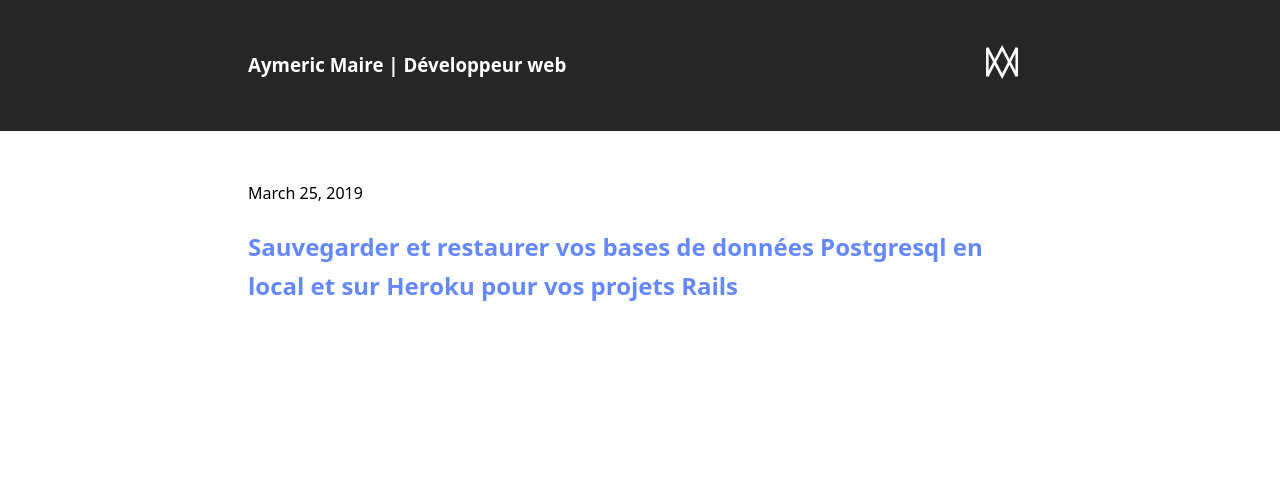
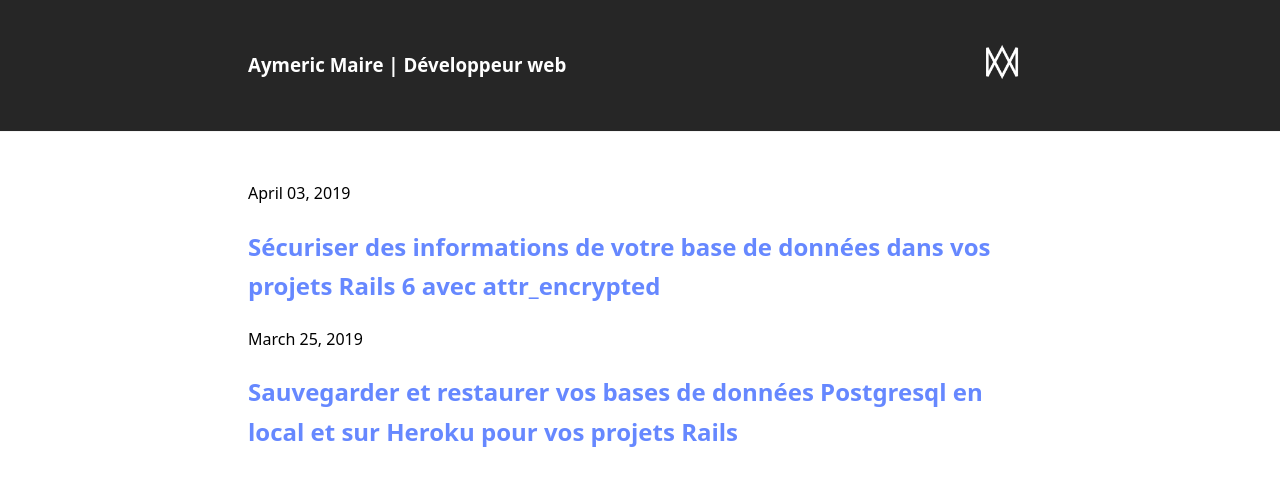
Before and after one commit to mairea/mairea.github.io, a Jekyll site: the page built from index.md, in a window 1280 px wide. Shown: the top 486 px of the page. Built offline with Jekyll 4.4.1, drawn with Linux system fonts in a browser that asks for light colours; the list of posts is cut into pages by our own code; part of the change alters nothing that is shown.

Commit message:
ARTICLE - Sécuriser des informations de votre base de données dans vos projets Rails 6 avec attr_encrypted

```diff
--- a/_layouts/home.html
+++ b/_layouts/home.html
@@ -30,6 +30,8 @@ layout: default
   {%- assign date_format = site.date_format | default: "%B %d, %Y" -%}
   <div>
     <time datetime="{{ post.date | date_to_xmlschema }}">{{ post.date | date: date_format }}</time>
+    </div>
+    <div>
     <h2><a href="{{ post.url | relative_url }}">{{ post.title }}</a></h2>
   </div>
   {% endfor %}
--- /dev/null
+++ b/_posts/2019-04-4-securiser-des-informations-en-base-de-donnees-dans-vos-projets-web.markdown
@@ -0,0 +1,106 @@
+---
+layout: post
+title:  "Sécuriser des informations de votre base de données dans vos projets Rails 6 avec attr_encrypted"
+date:   2019-04-03 13:37:00 -0500
+categories: rails heroku database
+---
+
+Si vous devez stocker de l'information sensible, il peut
+être parfois utile de ne pas la garder en clair dans votre base de données. Si celle
+ci est compromise, cela peut ralentir ou limiter les dégâts.
+
+Dans votre projet Rails, vous pouvez utiliser la gem [attr_encrypted](https://github.com/attr-encrypted/attr_encrypted) qui vous
+permettra de chiffrer des données en base lors d'un enregistrement.
+
+## Installer la gem attr_encrypted
+
+Dans votre gemfile et l'habituel **bundle install** pour l'installer:
+
+`Gemfile`
+{% highlight ruby %}
+gem "attr_encrypted"
+{% endhighlight %}
+
+## Préparer la configuration
+
+Afin de rendre le chiffrement/déchiffrement opérationnel, vous devez définir une
+clé de chiffrement. Plusieurs options sont disponibles ici. Dans notre cas, nous allons
+utiliser **une clé** et **un grain de sel (salt)**
+
+Pour ce faire, nous devons définir deux valeurs dans le système de [gestion de secret de rails](https://edgeguides.rubyonrails.org/security.html#custom-credentials). Pour cela, utiliser la commande suivante afin d'ouvrir un éditeur et y ajouter les secrets :
+{% highlight ruby %}
+EDITOR="subl3 --wait" rails credentials:edit
+{% endhighlight %}
+
+
+`config/credentials.yml.enc`
+{% highlight ruby %}
+# aws:
+#   access_key_id: 123
+#   secret_access_key: 345
+
+# Used as the base secret for all MessageVerifiers in Rails, including the one protecting cookies.
+secret_key_base: 14626f689452080d8c7d35b68d01392af9affa758f61705f4b762ad36a2bljqsd24905831a42209f1a0105
+attr_encrypted_key: aFG179ef8uiUptgufhbCjOYViSKRp72u
+attr_encrypted_salt: 5p4DZSDqPgFx3khFuqPONK8sOzeeZs4p
+{% endhighlight %}
+
+Votre fichier de secret devra contenir les éléments suivant :  **attr_encrypted_key** et **attr_encrypted_salt**.
+Pour générer des valeurs, vous pouvez utiliser le site [randomkeygen.com](https://randomkeygen.com/)
+
+## Mettre en place le chiffrement dans votre table
+
+Pour générer une table avec l'un des champs chiffré, ajoutez votre champ puis le même suivi de **_iv**, comme suit :
+
+{% highlight ruby %}
+rails generate model Document name:string secret_text:text secret_text_iv:string
+{% endhighlight %}
+
+Votre migration devrait ressembler à cela :
+
+`db/migrate/20190222185500_create_documents.rb`
+{% highlight ruby %}
+class CreateDocuments < ActiveRecord::Migration[6.0]
+  def change
+    create_table :documents do |t|
+      t.string :name
+      t.text :secret_text
+      t.text :secret__text_iv
+      t.timestamps
+    end
+  end
+end
+{% endhighlight %}
+
+Après avoir exécuté la migration avec **rails db:migrate**, il faut spécifier au
+model que l'on veut utiliser le chiffrement sur les champs.
+
+`app/models/document.rb`
+{% highlight ruby %}
+class Document < ApplicationRecord
+
+    validates :name, presence: true
+    validates :secret_url, presence: true
+
+    # --------------------------------------------------------------------------
+    # Encryption
+    # --------------------------------------------------------------------------
+
+    super_key = Rails.application.credentials.attr_encrypted_key
+    super_salt = Rails.application.credentials.attr_encrypted_salt
+
+    attr_encrypted :secret_text, key: super_key, salt: super_salt
+
+end
+{% endhighlight %}
+
+Par la suite, vous pouvez utiliser normalement vos champs dans votre application.
+Le chiffrement et le déchiffrement se fera automatique lors des interactions avec
+la base de données.
+
+---
+### *Liens et documentations*
+
+- [gem attr_encrypted](https://github.com/attr-encrypted/attr_encrypted) pour la documentation
+- [randomkeygen.com](https://randomkeygen.com/) pour générer des clés
+- [Rails credentials](https://edgeguides.rubyonrails.org/security.html#custom-credentials) pour gérer les secrets dans Rails 6+
```
Also changed, not shown: _posts/2019-03-26-sauvegarder-et-restaurer-sa-base-de-donnees-postgresql-rails-avec-heroku0.markdown (renamed from _posts/2019-03-26-sauvegarder-et-restaurer-sa-base-de-donnees-postgresql-rails-avec-heroku.markdown).
